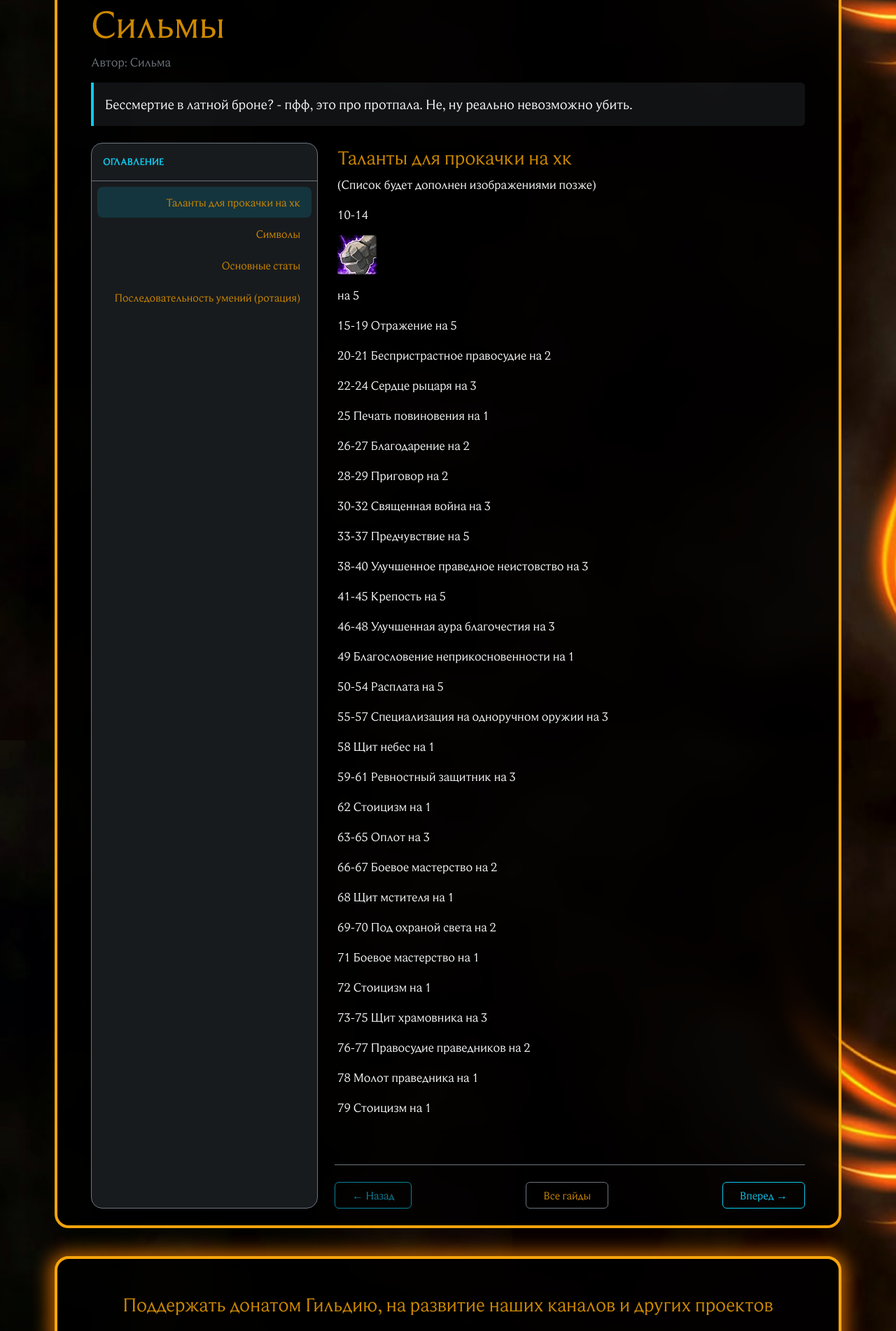
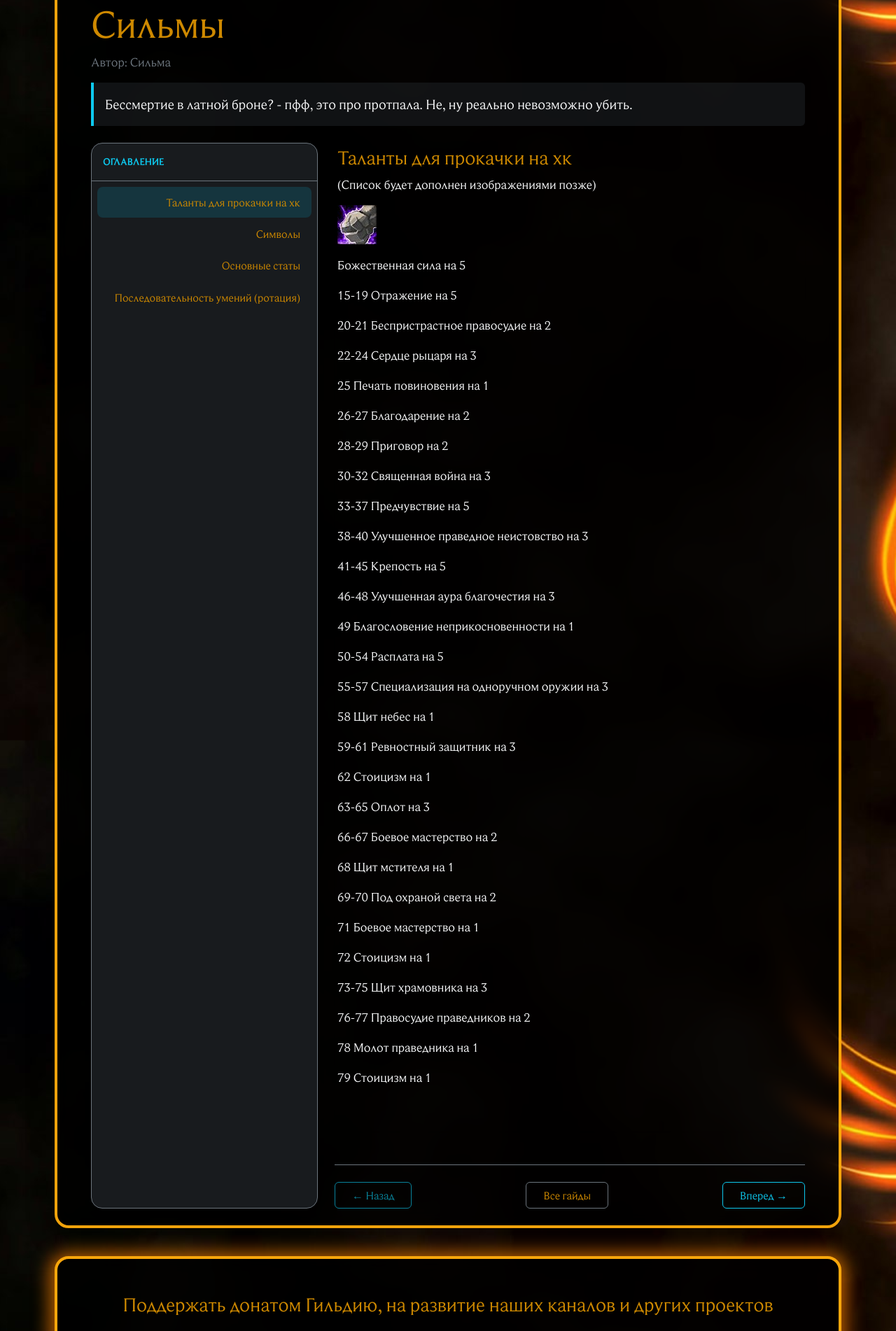
Before and after one commit to Phoenix-Guilds/phoenix-guilds.github.io, a Jekyll site: the page built from _guides/hk-gayd-po-paladinu-prot-paladin-ot-silmy.md, in a window 1280 px wide. Shown: the part 599-2501 px from the top of the page at 70% size. Built offline with Jekyll 4.4.1, drawn with Linux system fonts in a browser that asks for light colours; nearby versions of some CDN libraries; library files that are not in the unit come from our copies.

Commit message:
Update Гайды “hk-gayd-po-paladinu-prot-paladin-ot-silmy”

```diff
--- a/_guides/hk-gayd-po-paladinu-prot-paladin-ot-silmy.md
+++ b/_guides/hk-gayd-po-paladinu-prot-paladin-ot-silmy.md
@@ -10,11 +10,9 @@ description: |-
 
 (Список будет дополнен изображениями позже)
 
-10-14
-
 ![Божественная сила](/nest/assets/images/uploads/изображение_2026-03-30_081857270.png)
 
- на 5
+ Божественная сила на 5
 
 15-19 Отражение на 5
 
```
